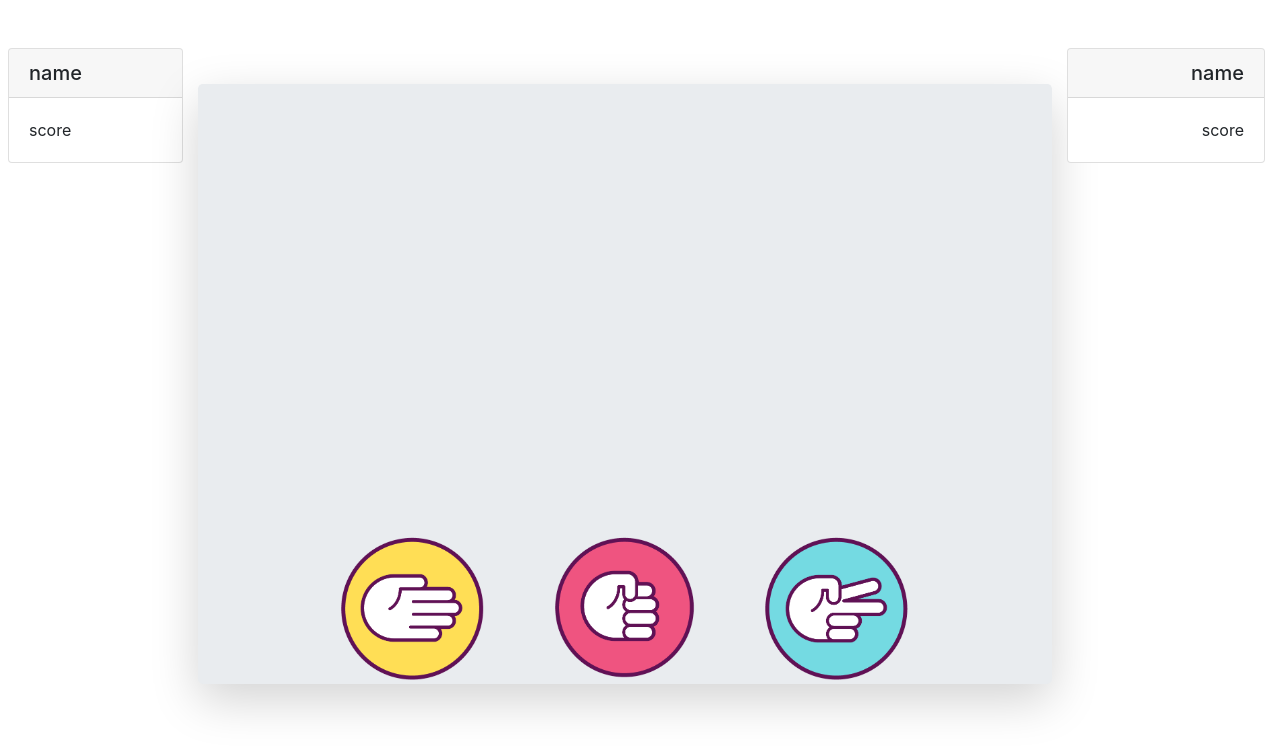
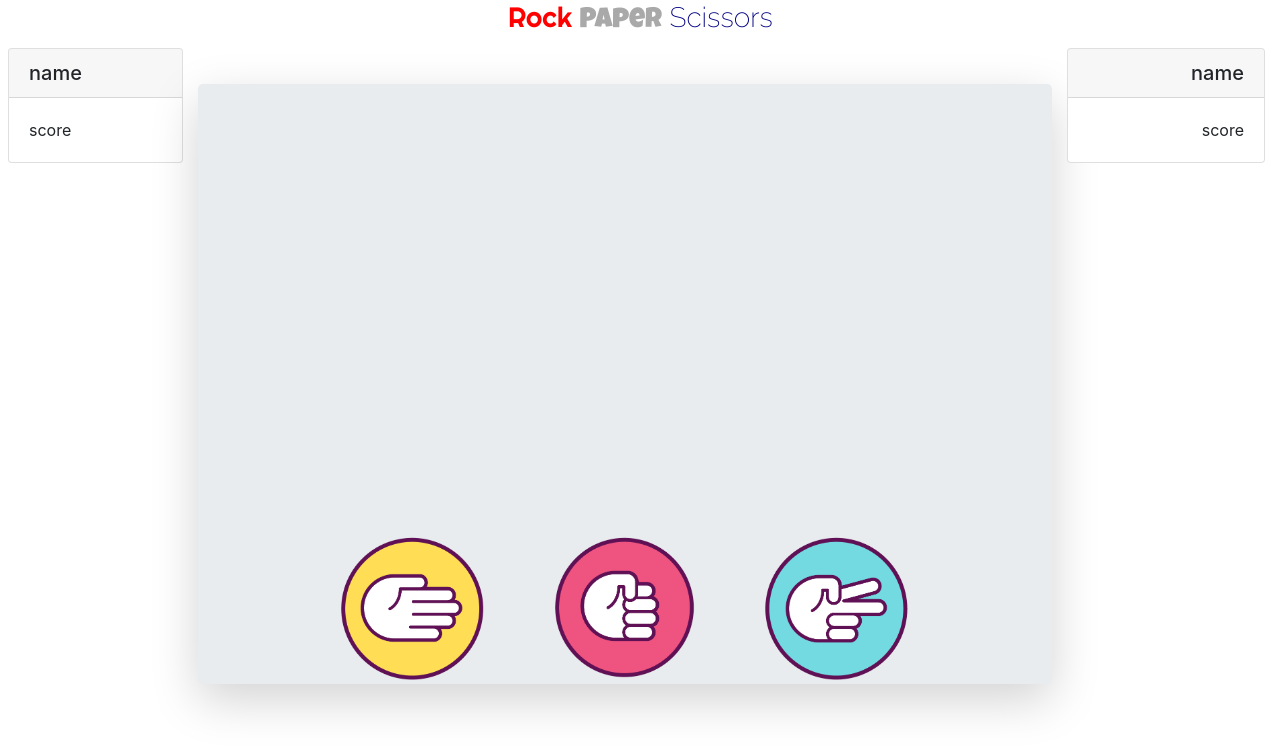
Before and after one commit to tommaroney/RPS-Multiplayer, a plain HTML site: page index.html in a window 1280 px wide. Both pictures are taken after typing "Sample" into the empty fields and a click on the button "Let's Play". Drawn offline with nearby package versions, Linux system fonts and the light colour scheme; no server answers.

Commit message:
little bit of styling

```diff
--- a/assets/css/style.css
+++ b/assets/css/style.css
@@ -0,0 +1,25 @@
+body {
+    position: relative;
+}
+
+#game-title {
+    position: absolute;
+    top: 0;
+    left: 50%;
+    margin-left: -132px;
+}
+
+.rock {
+    color: red;
+    font-family: 'Righteous', cursive;
+}
+
+.paper {
+    color: darkgray;
+    font-family: 'Luckiest Guy', cursive;
+}
+
+.scissors {
+    color: navy;
+    font-family: 'Raleway', sans-serif;
+}
--- a/assets/javascript/logic.js
+++ b/assets/javascript/logic.js
@@ -41,10 +41,15 @@ $(document).ready(function () {
     const tokensArr = $(".tokens");
 
     $("#playButton").on("click", function(event) {
+        event.preventDefault();
         userName = $("#nameTextBar").val().trim();
-        $("#registration").remove();
-        $("#mainContainer").removeAttr("hidden");
-        newPlayer();
+        if(userName.length > 1) {
+            $("#registration").remove();
+            $("#mainContainer").removeAttr("hidden");
+            newPlayer();
+        }
+        else
+            $("#nameTextBar").attr("placeholder", "Enter a name...");
     });
 
     function addTokenOnClick() {
--- a/index.html
+++ b/index.html
@@ -4,17 +4,24 @@
     <meta charset="UTF-8">
     <meta name="viewport" content="width=device-width, initial-scale=1.0">
     <meta http-equiv="X-UA-Compatible" content="ie=edge">
+    <link href="https://fonts.googleapis.com/css?family=Luckiest+Guy|Raleway:200|Righteous" rel="stylesheet">
     <link rel="stylesheet" href="https://stackpath.bootstrapcdn.com/bootstrap/4.2.1/css/bootstrap.min.css" integrity="sha384-GJzZqFGwb1QTTN6wy59ffF1BuGJpLSa9DkKMp0DgiMDm4iYMj70gZWKYbI706tWS" crossorigin="anonymous">
     <script src="https://ajax.googleapis.com/ajax/libs/jquery/3.3.1/jquery.min.js"></script>
     <script src="https://www.gstatic.com/firebasejs/5.8.1/firebase.js"></script>
     <script src="https://cdnjs.cloudflare.com/ajax/libs/popper.js/1.14.6/umd/popper.min.js" integrity="sha384-wHAiFfRlMFy6i5SRaxvfOCifBUQy1xHdJ/yoi7FRNXMRBu5WHdZYu1hA6ZOblgut" crossorigin="anonymous"></script>
     <script src="https://stackpath.bootstrapcdn.com/bootstrap/4.2.1/js/bootstrap.min.js" integrity="sha384-B0UglyR+jN6CkvvICOB2joaf5I4l3gm9GU6Hc1og6Ls7i6U/mkkaduKaBhlAXv9k" crossorigin="anonymous"></script>
-    <title>Document</title>
+    <link rel="stylesheet" href="assets/css/style.css">
+    <title>RPS</title>
 </head>
 <body class="h-100 w-100">
 
     <section id="registration" class="h-100 w-100 container">
-        <div class="row h-100">
+        <div class="row h-25">
+            <div class="d-flex offset-1 col-10 justify-content-center h-100">
+                <h1 class="display-1 align-self-center"><span class="rock">Rock</span> <span class="paper">Paper</span> <span class="scissors">Scissors</span></h1>
+            </div>
+        </div>
+        <div class="row h-75">
             <div class="d-flex offset-3 col-6 justify-content-center h-100">
                 <div class="align-self-center">
                     <form class="form-group align-self-center">
@@ -29,6 +36,8 @@
 
     <section class="container-fluid m-0 p-0 h-100 w-100" hidden="true" id="mainContainer">
 
+        <h3 class="d-block" id="game-title"><span class="rock">Rock</span> <span class="paper">Paper</span> <span class="scissors">Scissors</span></h3>
+
         <div class="row h-100 w-100">
             <div class="col-md-2">
                 <div class="card mt-5 ml-2">
@@ -36,7 +45,7 @@
                     <div class="card-body" id="card-score">score</div>
                 </div>
             </div>
-            <div class="col-md-8 h-75 jumbotron align-self-center shadow-lg align-items-end p-0">
+            <div class="col-lg-8 col-sm-12 h-75 jumbotron align-self-center shadow-lg align-items-end p-0">
                 <!-- <div class="align-self-center">center</div> -->
                 <div class="row h-75 w-100 p-0 m-0">
                     <div class="col-6">
```
